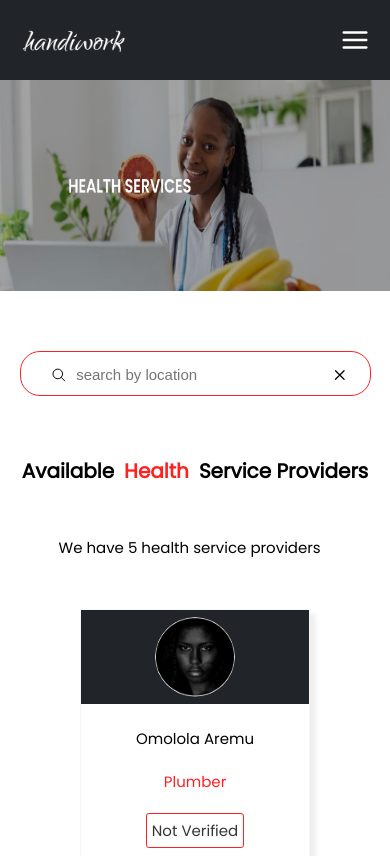
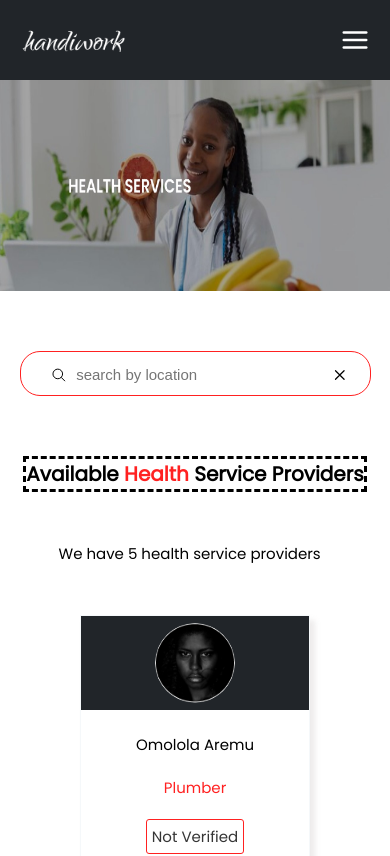
Before and after one commit to Cannyokpoto/page-handiwork, a React (Vite) app: page /market-place/health in a window 390 px wide. Shown: the top 856 px of the page. Built offline with nearby package versions, Linux system fonts and the light colour scheme; no server answers; a web font is replaced by a local one.

Commit message:
new commit

```diff
--- a/src/Components/IndividualCategory/IndividualCategory.css
+++ b/src/Components/IndividualCategory/IndividualCategory.css
@@ -27,11 +27,13 @@
 }
 
 .individual-category h4{
-    width: 80vw;
+    /* width: 80vw; */
     margin-top: 50px;
-    display: flex;
-    justify-content: center;
+    /* display: flex; */
+    /* justify-content: center; */
     gap: 10px;
+    border: dashed;
+    text-align: center;
 }
 
 .individual-category h4 span{
@@ -114,13 +116,15 @@
     }
 
     .individual-category h4{
-        width: 90vw;
+        /* width: 90vw; */
         margin-top: 30px;
-        display: flex;
+        /* display: flex; */
         gap: 10px;
-        justify-content: center;
+        /* justify-content: center; */
+        text-align: center;
         font-size: 20px;
         font-weight: 700;
+        border: dashed;
     }
 
     .individual-category h4 span{
```
